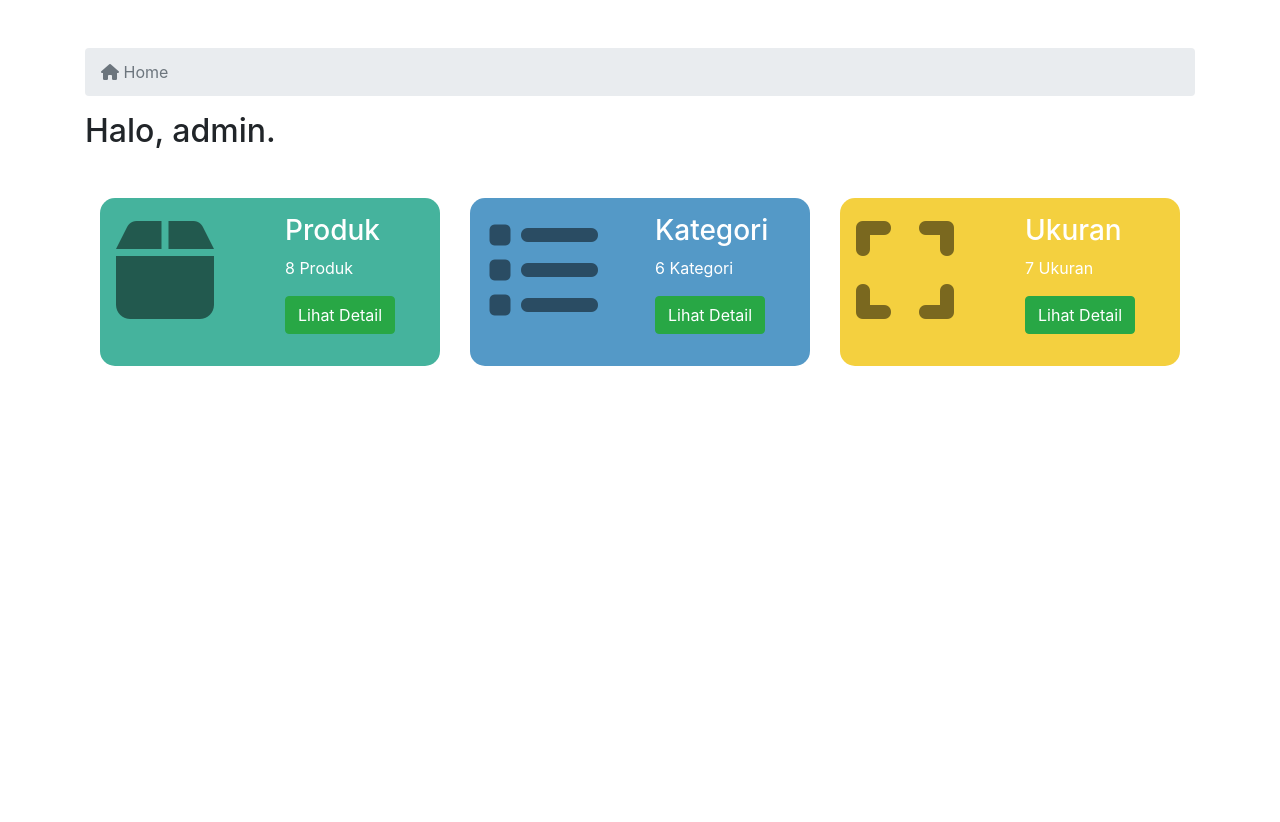
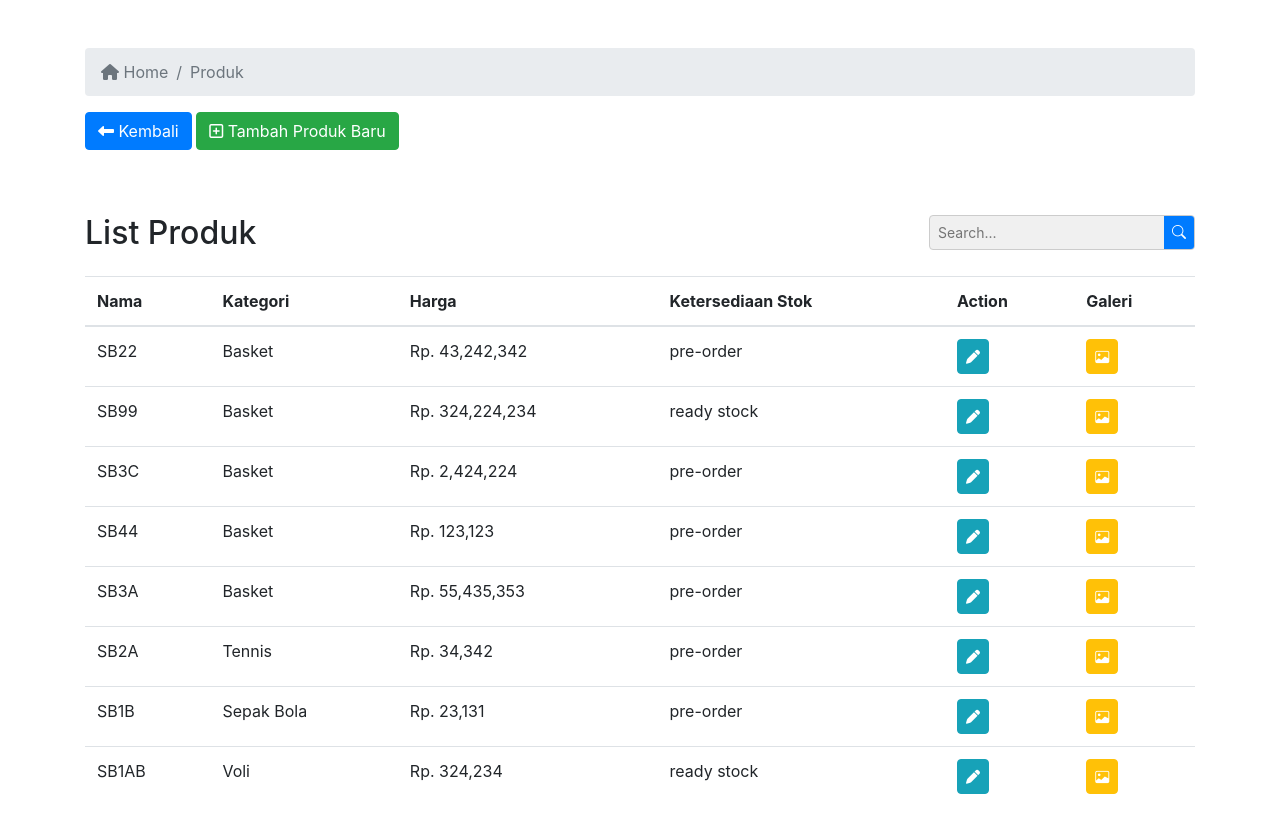
Before and after one commit to lthf1421/frjsweb, a PHP site: page /adminpanel/produk.php in a window 1280 px wide. Before the commit the page ends 366 px from the top, so only its background shows below. Run offline with PHP 8.4, Linux system fonts and the light colour scheme; data comes from the database, SQL or seed files in the repository; some libraries are stand-ins or nearby versions.

Commit message:
Update produk.php

```diff
--- a/adminpanel/produk.php
+++ b/adminpanel/produk.php
@@ -1,7 +1,7 @@
 <?php
 require "../koneksi.php";
 
-$query = mysqli_query($con, "SELECT * FROM produk");
+$query = mysqli_query($con, "SELECT a.*, b.nama AS nama_kategori FROM produk a JOIN kategori b ON a.kategori_id=b.id");
 $jumlahProduk = mysqli_num_rows($query);
 $queryKategori = mysqli_query($con, "SELECT * FROM kategori");
 $jumlahKategori = mysqli_num_rows($queryKategori);
@@ -20,13 +20,15 @@ function generateRandomString($length = 10)
 }
 ?>
 
+
 <!DOCTYPE html>
 <html lang="en">
+
 
 <head>
     <meta charset="UTF-8">
     <meta name="viewport" content="width=device-width, initial-scale=1.0">
-    <title>Adminpanel FRJS</title>
+    <title>Produk</title>
     <script src="https://kit.fontawesome.com/296a2adfbf.js" crossorigin="anonymous"></script>
     <link rel="stylesheet" href="https://cdn.jsdelivr.net/npm/bootstrap@4.3.1/dist/css/bootstrap.min.css" integrity="sha384-ggOyR0iXCbMQv3Xipma34MD+dH/1fQ784/j6cY/iJTQUOhcWr7x9JvoRxT2MZw1T" crossorigin="anonymous">
     <link href="https://maxcdn.bootstrapcdn.com/bootstrap/4.5.2/css/bootstrap.min.css" rel="stylesheet">
@@ -35,24 +37,14 @@ function generateRandomString($length = 10)
     <link rel="stylesheet" href="styles.css">
 </head>
 
+
 <style>
-    .summary-produk {
-        background-color: #45B39D;
-        border-radius: 15px;
+    .no-decoration {
+        text-decoration: none;
     }
 
-    .summary-kategori {
-        background-color: #5499C7;
-        border-radius: 15px;
-    }
-
-    .summary-ukuran {
-        background-color: #F4D03F;
-        border-radius: 15px;
-    }
-
-    .no-decoration {
-        text-decoration: none;
+    form div {
+        margin-bottom: 10px;
     }
 </style>
 
@@ -67,62 +59,189 @@ function generateRandomString($length = 10)
                         Home
                     </a>
                 </li>
+                <li class="breadcrumb-item active aria-current-page">
+                    Produk
+                </li>
             </ol>
         </nav>
-        <h2>
-            Halo, admin.
-        </h2>
-        <div class="container mt-5">
-            <div class="row">
-                <div class="col-lg-4">
-                    <div class="summary-produk p-3 mb-3">
-                        <div class="row">
-                            <div class="col-6">
-                                <i class="fa fa-box fa-7x text-black-50"></i>
-                            </div>
-                            <div class="col-6 text-white">
-                                <h3 class="fs-2">Produk</h3>
-                                <p class="fs-4"><?php echo $jumlahProduk ?> Produk</p>
-                                <p><a href="produk.php" class="text-white btn btn-success no-decoration fs-4">Lihat
-                                        Detail</a></p>
-                            </div>
-                        </div>
+
+        <a href="../adminpanel/index.php" class="no-decoration text-white">
+            <div class="btn btn-primary mb-3">
+                <i class="fas fa-long-arrow-alt-left"></i> Kembali
+            </div>
+        </a>
+
+        <a href="../adminpanel/tambah-produk.php" class="no-decoration text-white">
+            <div class="btn btn-success mb-3">
+                <i class="fa-regular fa-square-plus"></i> Tambah Produk Baru
+            </div>
+        </a>
+
+        <style>
+            /* Default font size for the table */
+            .table {
+                font-size: 100%;
+            }
+
+            /* Media query for smaller screens */
+            @media (max-width: 450px) {
+
+                /* Reduce font size to 70% of the original size */
+                .table {
+                    font-size: 65%;
+                }
+
+                .search-bar button {
+                    padding: 4px 6px;
+                    /* Reduce padding for smaller size */
+                    font-size: 9px;
+                    /* Reduce font size */
+                }
+            }
+
+            /* Default search bar style */
+            .search-bar {
+                display: flex;
+                align-items: center;
+                background-color: #f0f0f0;
+                border: 1px solid #ccc;
+                border-radius: 4px;
+                overflow: hidden;
+                max-width: 100%;
+                /* Ensure it takes full width */
+            }
+
+            .search-bar input[type="text"] {
+                flex: 1;
+                /* Take remaining space */
+                padding: 6px 8px;
+                /* Adjust padding as needed */
+                font-size: 14px;
+                border: none;
+                background: none;
+                outline: none;
+            }
+
+            .search-bar button {
+                padding: 6px 8px;
+                /* Adjust padding as needed */
+                font-size: 14px;
+                background-color: #007bff;
+                color: white;
+                border: none;
+                cursor: pointer;
+                transition: background-color 0.3s ease;
+            }
+
+            .search-bar button:hover {
+                background-color: #0056b3;
+            }
+
+            /* Default button style */
+            .smaller-button {
+                padding: 6px 8px;
+                /* Adjust padding as needed */
+                font-size: 14px;
+            }
+
+            /* Media query for smaller screens */
+            @media (max-width: 450px) {
+                .search-bar input[type="text"] {
+                    font-size: 12px;
+                    /* Reduce font size */
+                    padding: 5px;
+                    /* Adjust padding */
+                }
+
+                .search-bar button {
+                    padding: 5px 8px;
+                    /* Adjust padding */
+                    font-size: 12px;
+                    /* Reduce font size */
+                }
+
+                .smaller-button {
+                    padding: 5px 8px;
+                    /* Adjust padding */
+                    font-size: 12px;
+                    /* Reduce font size */
+                }
+            }
+        </style>
+
+        <div class="mt-5">
+            <div class="d-flex justify-content-between align-items-center">
+                <h2>List Produk</h2>
+                <form action="" method="GET" class="search-form">
+                    <div class="search-bar">
+                        <input type="text" name="search" placeholder="Search...">
+                        <button type="submit"><i class="bi bi-search"></i></button>
                     </div>
-                </div>
-                <div class="col-lg-4">
-                    <div class="summary-kategori p-3 mb-3">
-                        <div class="row">
-                            <div class="col-6">
-                                <i class="fa-solid fa-list fa-7x text-black-50"></i>
-                            </div>
-                            <div class="col-6 text-white">
-                                <h3 class="fs-2">Kategori</h3>
-                                <p class="fs-4"><?php echo $jumlahKategori ?> Kategori</p>
-                                <p><a href="kategori.php" class="text-white btn btn-success no-decoration fs-4">Lihat
-                                        Detail</a></p>
-                            </div>
-                        </div>
-                    </div>
-                </div>
-                <div class=" col-lg-4">
-                    <div class="summary-ukuran p-3 mb-3">
-                        <div class="row">
-                            <div class="col-6">
-                                <i class="fa-solid fa-expand fa-7x text-black-50"></i>
-                            </div>
-                            <div class="col-6 text-white">
-                                <h3 class="fs-2">Ukuran</h3>
-                                <p class="fs-4"><?php echo $jumlahUkuran ?> Ukuran</p>
-                                <p><a href="ukuran.php" class="text-white btn btn-success no-decoration fs-4">Lihat
-                                        Detail</a></p>
-                            </div>
-                        </div>
-                    </div>
-                </div>
+                </form>
             </div>
-            <script src="../bootstrap/js/bootstrap.bundle.min.js"></script>
-            <script src="../fontawesome/js/all.min.js"></script>
+            <div class="table-responsive mt-3" style="overflow-x: auto;">
+                <table class="table" id="responsive-table">
+                    <thead>
+                        <tr>
+                            <th>Nama</th>
+                            <th>Kategori</th>
+                            <th>Harga</th>
+                            <th>Ketersediaan Stok</th>
+                            <th>Action</th>
+                            <th>Galeri</th>
+                        </tr>
+                    </thead>
+                    <tbody>
+                        <?php
+                        // Handle search query
+                        $search = isset($_GET['search']) ? $_GET['search'] : '';
+                        $sql = "SELECT a.*, b.nama AS nama_kategori
+                        FROM produk a
+                        JOIN kategori b ON a.kategori_id=b.id
+                        WHERE a.nama LIKE '%$search%'
+                        OR b.nama LIKE '%$search%'
+                        ORDER BY a.id DESC";
 
+                        $query = mysqli_query($con, $sql);
+                        $jumlahProduk = mysqli_num_rows($query);
+
+                        if ($jumlahProduk == 0) {
+                        ?>
+                            <tr>
+                                <td colspan="6" class="text-center">Data produk tidak tersedia</td>
+                            </tr>
+                            <?php
+                        } else {
+                            while ($data = mysqli_fetch_array($query)) {
+                            ?>
+                                <tr>
+                                    <td><?php echo $data['nama']; ?></td>
+                                    <td><?php echo $data['nama_kategori']; ?></td>
+                                    <td>Rp. <?php echo number_format($data['harga'], 0, '.', ','); ?></td>
+                                    <td><?php echo $data['ketersediaan_stok']; ?></td>
+                                    <td>
+                                        <a href="edit-produk.php?p=<?php echo $data['id']; ?>" class="btn btn-info smaller-button"><i class="fas fa-pen" title="Edit"></i></a>
+                                    </td>
+                                    <td>
+                                        <a href="edit-foto-produk.php?p=<?php echo $data['id']; ?>" class="btn btn-warning smaller-button" style="color: white;"><i class="bi bi-image"></i></a>
+                                    </td>
+                                </tr>
+                        <?php
+                            }
+                        }
+                        ?>
+                    </tbody>
+                </table>
+            </div>
+        </div>
+
+
+
+
+    </div>
+    <script src="https://code.jquery.com/jquery-3.3.1.slim.min.js" integrity="sha384-q8i/X+965DzO0rT7abK41JStQIAqVgRVzpbzo5smXKp4YfRvH+8abtTE1Pi6jizo" crossorigin="anonymous"></script>
+    <script src="https://cdn.jsdelivr.net/npm/popper.js@1.14.7/dist/umd/popper.min.js" integrity="sha384-UO2eT0CpHqdSJQ6hJty5KVphtPhzWj9WO1clHTMGa3JDZwrnQq4sF86dIHNDz0W1" crossorigin="anonymous"></script>
+    <script src="https://cdn.jsdelivr.net/npm/bootstrap@4.3.1/dist/js/bootstrap.min.js" integrity="sha384-JjSmVgyd0p3pXB1rRibZUAYoIIy6OrQ6VrjIEaFf/nJGzIxFDsf4x0xIM+B07jRM" crossorigin="anonymous"></script>
 </body>
 
 </html>
```
